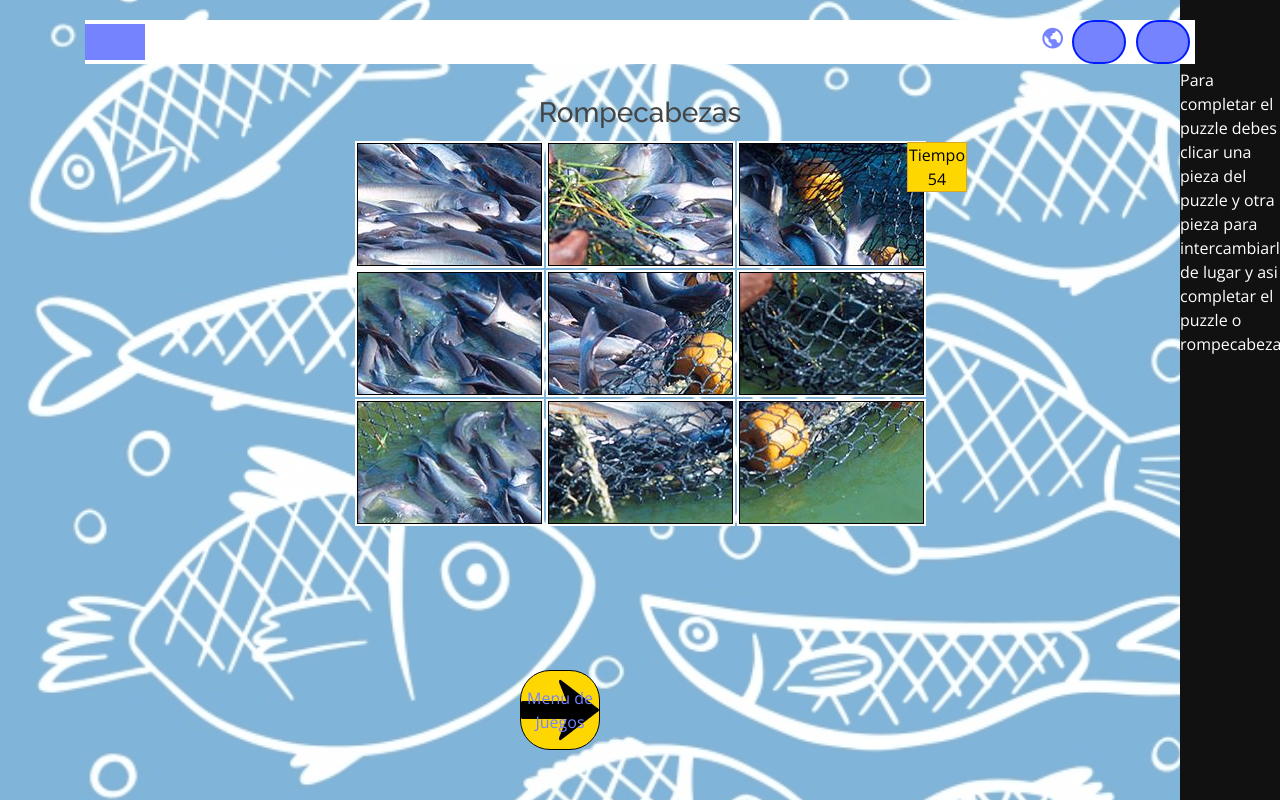
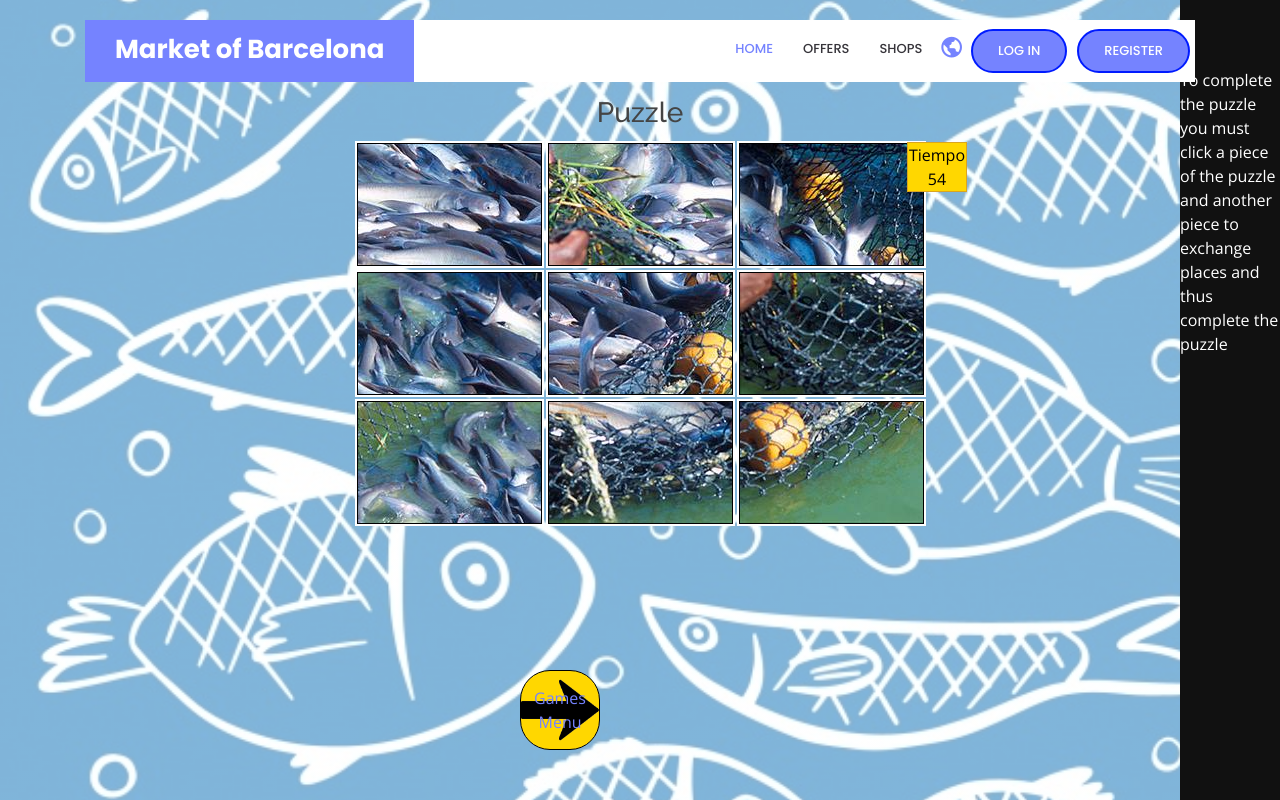
Before and after one commit to aplazuelob99/projecte2.github.io, a PHP site: page /Juegos/rompecabezas.php in a window 1280 px wide. Run offline with PHP 8.4, Linux system fonts and the light colour scheme; data that the repository does not hold is empty.

Commit message:
Translate juego puzzle

```diff
--- a/Juegos/rompecabezas.php
+++ b/Juegos/rompecabezas.php
@@ -1,3 +1,17 @@
+<?php
+    $DEFAULT_LANG = "en";
+    $currentPage = "rompecabezas.php";
+
+    if (isset($_POST['lang'])) {
+        $_SESSION['language'] = $_POST['lang'];
+    } else if (!isset($_SESSION['language'])) {
+        $_SESSION['language'] = $DEFAULT_LANG;
+    }
+
+  $contentFile = $_SERVER['DOCUMENT_ROOT'] . "/projecte2.github.io/assets/content/" . $_SESSION['language'] . ".json";
+  $contentJson = file_get_contents($contentFile);
+  $content = json_decode($contentJson, true);
+?>
 <!DOCTYPE html>
 <html lang="en">
 <head>
@@ -17,7 +31,7 @@
     <link href="../assets/css/style.css" rel="stylesheet">
     <script src="script_rompecabezas.js" language="javascript" type="text/javascript"></script>
     <script src="https://unpkg.com/sweetalert/dist/sweetalert.min.js"></script>
-    <title>Rompecabezas</title>
+    <title><?php echo $content["juego4"]["gametitle"]; ?></title>
     <link rel="icon" type="image/png" href="imagenes_puzzle/puzzle.png"/>
 
 </head>
@@ -37,9 +51,7 @@
 
 
             <div class="parrafo">
-              <p>Para completar el puzzle debes clicar una pieza del puzzle y otra pieza para intercambiarlas de lugar y asi
-              completar el puzzle o rompecabezas
-              </p>
+              <p><?php echo $content["juego4"]["gamep"]; ?></p>
             </div>
 
 
@@ -51,7 +63,7 @@
           </div>
         <br><br><br><br>
           <center>
-            <h3>Rompecabezas</h3>
+            <h3><?php echo $content["juego4"]["gameh3"]; ?></h3>
 
         <div id="puzzle">
             <table>
@@ -87,7 +99,7 @@
 
         <br>
 
-        <button type="button" id="siguiente" class="border 2px" style="position: absolute;"> <a href="../juegos.php"  style="text-decoration:none"> Menu de Juegos</a></button>
+        <button type="button" id="siguiente" class="border 2px" style="position: absolute;"> <a href="../juegos.php"  style="text-decoration:none"><?php echo $content["juego4"]["gamemenu"]; ?></a></button>
 
 
 
--- a/assets/content/ca.json
+++ b/assets/content/ca.json
@@ -100,6 +100,9 @@
         "gamestart": "Començar"
     },
     "juego4": {
-        "gametitle": "Peixateria"
+        "gametitle": "Peixateria",
+        "gamep": "Per completar el trencaclosques has de fer clic a una peça del puzzle i a una altra peça per intercanviar de lloc i així completar el trencaclosques",
+        "gameh3": "Trencaclosques",
+        "gamemenu": "Menu de Jocs"
     }
 }
--- a/assets/content/en.json
+++ b/assets/content/en.json
@@ -101,6 +101,9 @@
         "gamestart": "Start"
     },
     "juego4": {
-        "gametitle": "Fish shop"
+        "gametitle": "Fish shop",
+        "gamep": "To complete the puzzle you must click a piece of the puzzle and another piece to exchange places and thus complete the puzzle",
+        "gameh3": "Puzzle",
+        "gamemenu": "Games Menu"
     }
 }
--- a/assets/content/es.json
+++ b/assets/content/es.json
@@ -99,6 +99,9 @@
         "gamestart": "Empezar"
     },
     "juego4": {
-        "gametitle": "Pescadería"
+        "gametitle": "Pescadería",
+        "gamep": "Para completar el puzzle debes clicar una pieza del puzzle y otra pieza para intercambiarlas de lugar y asi completar el puzzle",
+        "gameh3": "Rompecabezas",
+        "gamemenu": "Menu de Juegos"
     }
 }
```
Also changed, not shown: Juegos/cesta.php (+14 -0 lines).
